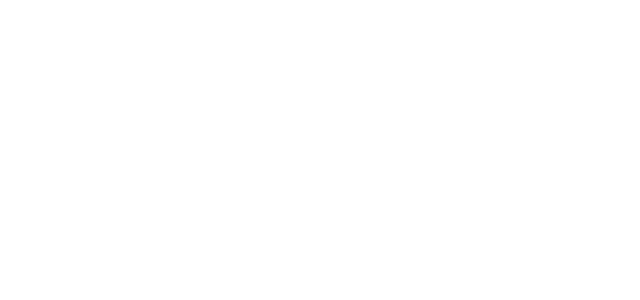
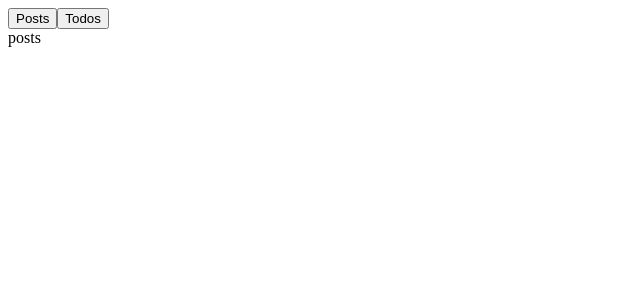
Before and after one commit to devmobin/hooks-simple, a React (Create React App) app: page / in a window 1280 px wide. Shown: the top 300 px of the page, without its empty margins (0-640 px from the left). Built offline with nearby package versions, Linux system fonts and the light colour scheme.

Commit message:
class base component

```diff
--- a/src/components/App.js
+++ b/src/components/App.js
@@ -1,10 +1,20 @@
 import React, { Component } from 'react'
 
 export class App extends Component {
+  state = { resource: 'posts' }
+
   render() {
     return (
       <div>
-
+        <div>
+          <button onClick={() => this.setState({ resource: 'posts' })}>
+            Posts
+          </button>
+          <button onClick={() => this.setState({ resource: 'todos' })}>
+            Todos
+          </button>
+        </div>
+        {this.state.resource}
       </div>
     )
   }
```
